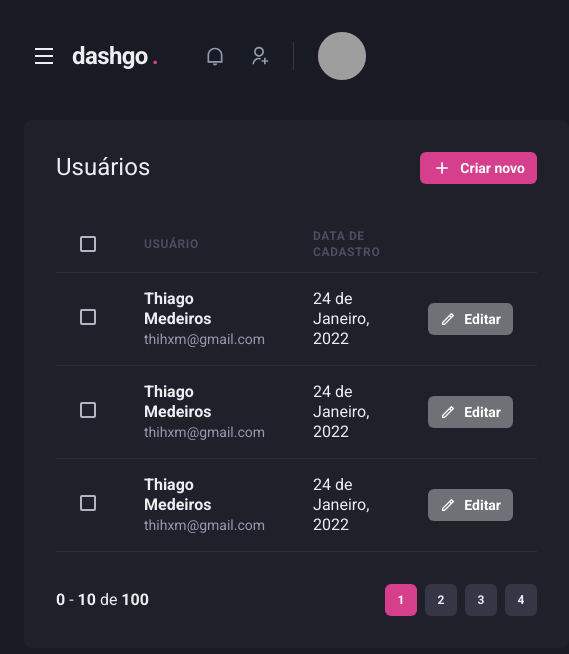
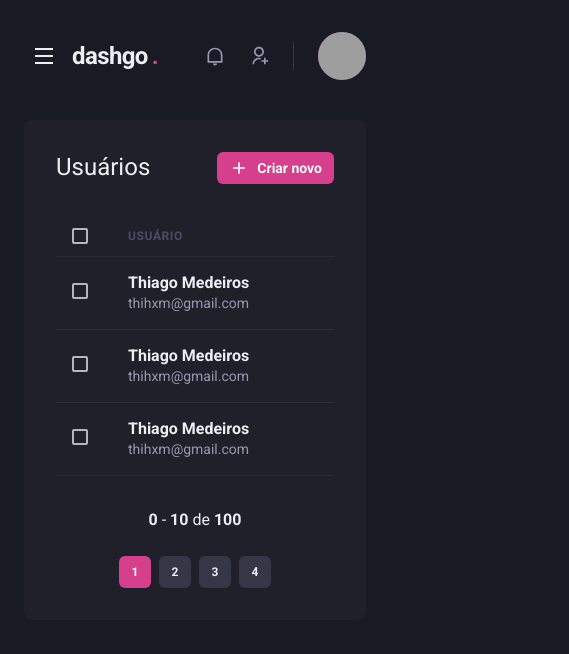
Before and after one commit to thihxm/Nextjs-Dashboard, a Next.js app: page /users in a window 390 px wide. Shown: the top 654 px of the page, 569 px wide, since content can reach past the window. Built offline with nearby package versions, Linux system fonts and the light colour scheme; grey boxes are pictures that could not be loaded.

Commit message:
Responsive User list

```diff
--- a/src/components/Pagination/index.tsx
+++ b/src/components/Pagination/index.tsx
@@ -1,10 +1,16 @@
-import { Box, HStack } from '@chakra-ui/react'
+import { Box, HStack, Stack } from '@chakra-ui/react'
 
 import { PaginationItem } from './PaginationItem'
 
 export default function Pagination() {
   return (
-    <HStack mt="8" justify="space-between" align="center" spacing="6">
+    <Stack
+      direction={['column', 'row']}
+      mt="8"
+      justify="space-between"
+      align="center"
+      spacing="6"
+    >
       <Box>
         <strong>0</strong> - <strong>10</strong> de <strong>100</strong>
       </Box>
@@ -14,6 +20,6 @@ export default function Pagination() {
         <PaginationItem number={3} />
         <PaginationItem number={4} />
       </HStack>
-    </HStack>
+    </Stack>
   )
 }
--- a/src/pages/users/index.tsx
+++ b/src/pages/users/index.tsx
@@ -1,4 +1,4 @@
-import { RiAddLine, RiPencilLine } from 'react-icons/ri'
+import { RiAddLine } from 'react-icons/ri'
 
 import {
   Box,
@@ -14,6 +14,7 @@ import {
   Th,
   Thead,
   Tr,
+  useBreakpointValue,
 } from '@chakra-ui/react'
 
 import { Header } from '../../components/Header'
@@ -21,6 +22,11 @@ import Pagination from '../../components/Pagination'
 import { Sidebar } from '../../components/Sidebar'
 
 export default function UserList() {
+  const isWideVersion = useBreakpointValue({
+    base: false,
+    lg: true,
+  })
+
   return (
     <Box>
       <Header />
@@ -28,7 +34,7 @@ export default function UserList() {
       <Flex w="100%" my="6" maxW={1480} mx="auto" px="6">
         <Sidebar />
 
-        <Box flex="1" borderRadius={8} bg="gray.800" p="8">
+        <Box minW={300} flex="1" borderRadius={8} bg="gray.800" p="8">
           <Flex mb="8" justify="space-between" align="center">
             <Heading size="lg" fontWeight="normal">
               Usuários
@@ -48,17 +54,16 @@ export default function UserList() {
           <Table colorScheme="whiteAlpha">
             <Thead>
               <Tr>
-                <Th px="6" color="gray.300" width="8">
+                <Th px={['4', '4', '6']} color="gray.300" width="8">
                   <Checkbox colorScheme="pink" />
                 </Th>
                 <Th>Usuário</Th>
-                <Th>Data de cadastro</Th>
-                <Th width="8"></Th>
+                {isWideVersion && <Th>Data de cadastro</Th>}
               </Tr>
             </Thead>
             <Tbody>
               <Tr>
-                <Td px="6">
+                <Td px={['4', '4', '6']}>
                   <Checkbox colorScheme="pink" />
                 </Td>
                 <Td>
@@ -69,21 +74,10 @@ export default function UserList() {
                     </Text>
                   </Box>
                 </Td>
-                <Td>24 de Janeiro, 2022</Td>
-                <Td>
-                  <Button
-                    as="a"
-                    size="sm"
-                    fontSize="sm"
-                    colorScheme="whiteAlpha"
-                    leftIcon={<Icon as={RiPencilLine} fontSize="16" />}
-                  >
-                    Editar
-                  </Button>
-                </Td>
+                {isWideVersion && <Td>24 de Janeiro, 2022</Td>}
               </Tr>
               <Tr>
-                <Td px="6">
+                <Td px={['4', '4', '6']}>
                   <Checkbox colorScheme="pink" />
                 </Td>
                 <Td>
@@ -94,21 +88,10 @@ export default function UserList() {
                     </Text>
                   </Box>
                 </Td>
-                <Td>24 de Janeiro, 2022</Td>
-                <Td>
-                  <Button
-                    as="a"
-                    size="sm"
-                    fontSize="sm"
-                    colorScheme="whiteAlpha"
-                    leftIcon={<Icon as={RiPencilLine} fontSize="16" />}
-                  >
-                    Editar
-                  </Button>
-                </Td>
+                {isWideVersion && <Td>24 de Janeiro, 2022</Td>}
               </Tr>
               <Tr>
-                <Td px="6">
+                <Td px={['4', '4', '6']}>
                   <Checkbox colorScheme="pink" />
                 </Td>
                 <Td>
@@ -119,18 +102,7 @@ export default function UserList() {
                     </Text>
                   </Box>
                 </Td>
-                <Td>24 de Janeiro, 2022</Td>
-                <Td>
-                  <Button
-                    as="a"
-                    size="sm"
-                    fontSize="sm"
-                    colorScheme="whiteAlpha"
-                    leftIcon={<Icon as={RiPencilLine} fontSize="16" />}
-                  >
-                    Editar
-                  </Button>
-                </Td>
+                {isWideVersion && <Td>24 de Janeiro, 2022</Td>}
               </Tr>
             </Tbody>
           </Table>
```
Also changed, not shown: src/components/ResponsiveIconButton.tsx (added, +40 -0 lines).
